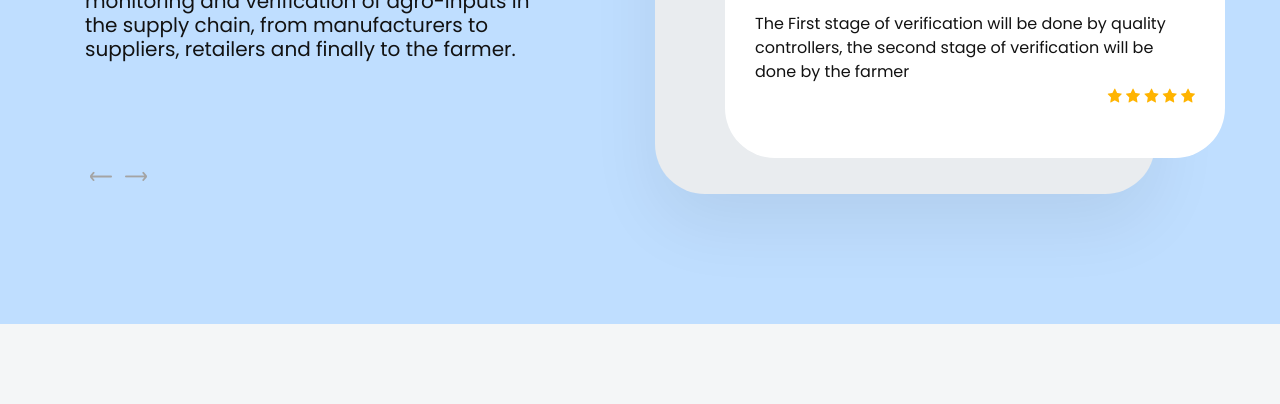
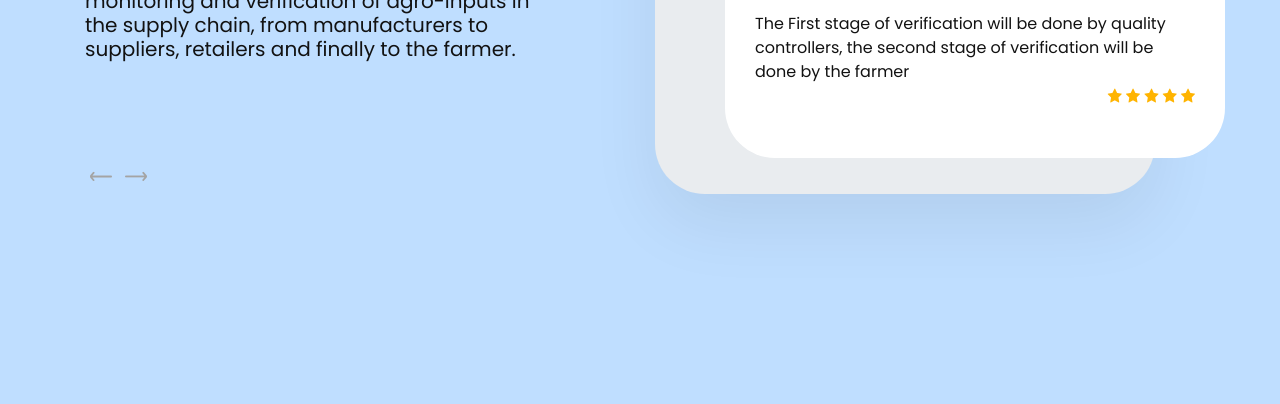
Before and after one commit to TechReport/aiascs-landing-web, a plain HTML site: page index.html in a window 1280 px wide. Shown: the part 396-800 px from the top of the page. Drawn offline with Linux system fonts and the light colour scheme.

Commit message:
make landing section cover entire screen

```diff
--- a/index.html
+++ b/index.html
@@ -128,7 +128,8 @@
 
     <!--====== TESTIMONIAL PART START ======-->
 
-    <section id="home" class="testimonial-area" style="background-color: rgba(0,123,255,.25); padding-top: 15vh;">
+    <section id="home" class="testimonial-area"
+        style="background-color: rgba(0,123,255,.25); padding-top: 15vh; height: 100vh;">
         <div class="container">
             <div class="row justify-content-between">
                 <div class="col-xl-5 col-lg-6">
```
